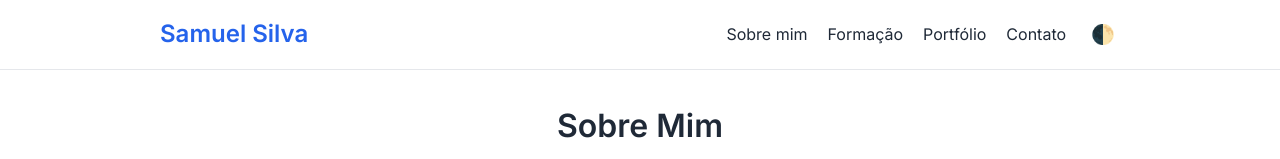
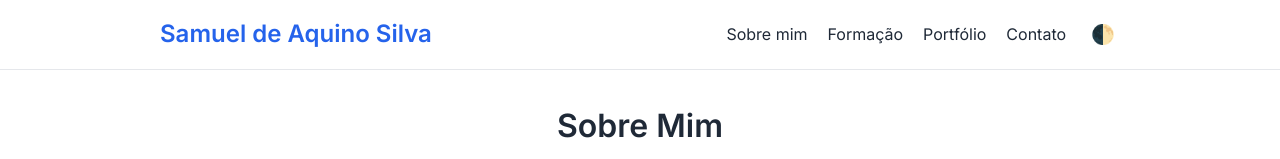
Before and after one commit to Samuel-Aquino/Portfolio-Samuel, a plain HTML site: page index.html in a window 1280 px wide. Shown: the top 159 px of the page. Drawn offline with Linux system fonts and the light colour scheme.

Commit message:
Update logo name in header from 'Samuel Silva' to 'Samuel de Aquino Silva'

```diff
--- a/index.html
+++ b/index.html
@@ -14,7 +14,7 @@
     <!-- Cabeçalho e Navegação -->
     <header id="header">
         <div class="container">
-            <h1 class="logo">Samuel Silva</h1>
+            <h1 class="logo">Samuel de Aquino Silva</h1>
             <nav id="nav">
                 <button aria-label="Abrir Menu" id="btn-mobile" aria-haspopup="true" aria-controls="menu" aria-expanded="false">
                     <span id="hamburger"></span>
```
